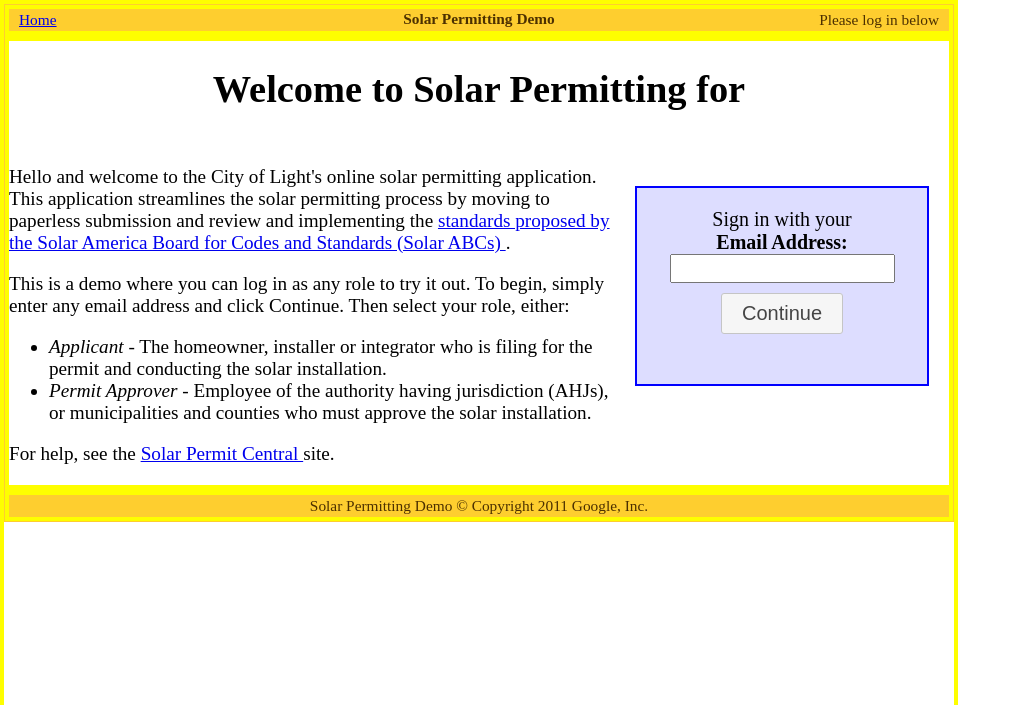
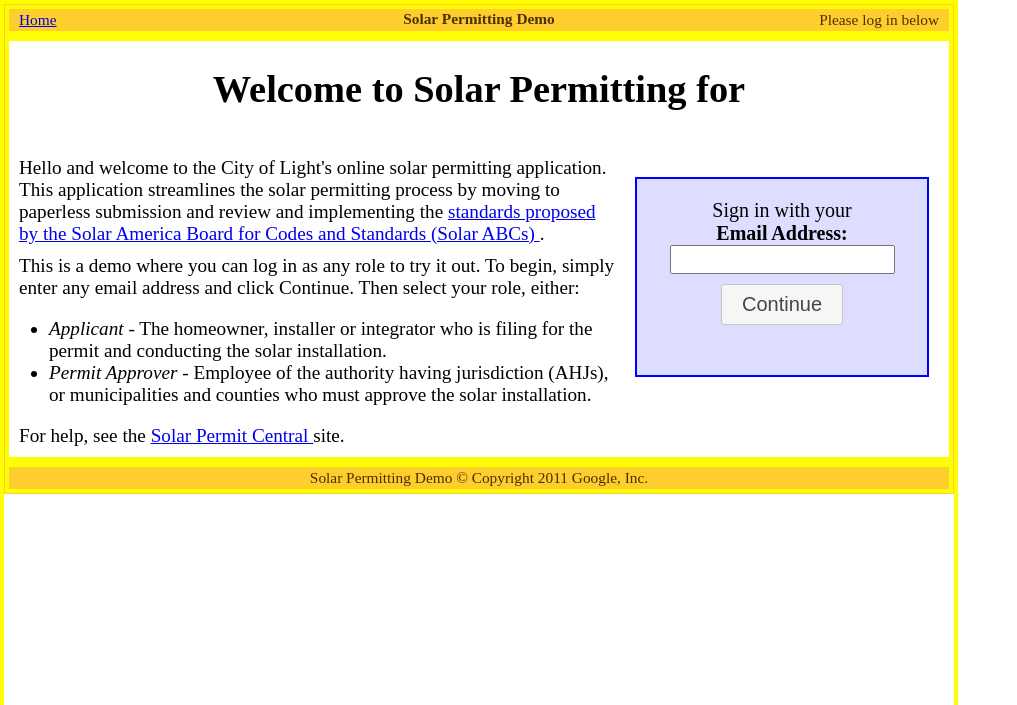
Before and after one commit to stanlee321/pysolper, a Python web app: template permit/templates/home.html in a window 1280 px wide. Shown: the top 705 px of the page, without its empty margins (0-1017 px from the left). Run offline with Jinja, Linux system fonts and the light colour scheme; the template is opened without the code that fills it, so the values that code supplies are empty; some libraries are stand-ins or nearby versions.

Commit message:
fixed margin

```diff
--- a/permit/static/permit.css
+++ b/permit/static/permit.css
@@ -36,12 +36,13 @@
 }
 div.footer {
   border-top: 10px solid #fefe00;
+   text-align: center;
 }
 div.header .login-info {
    float: right;
 }
-div.footer {
-   text-align: center;
+div.content p {
+  margin: 10px;
 }
 div.title {
    height: 80px;
```
